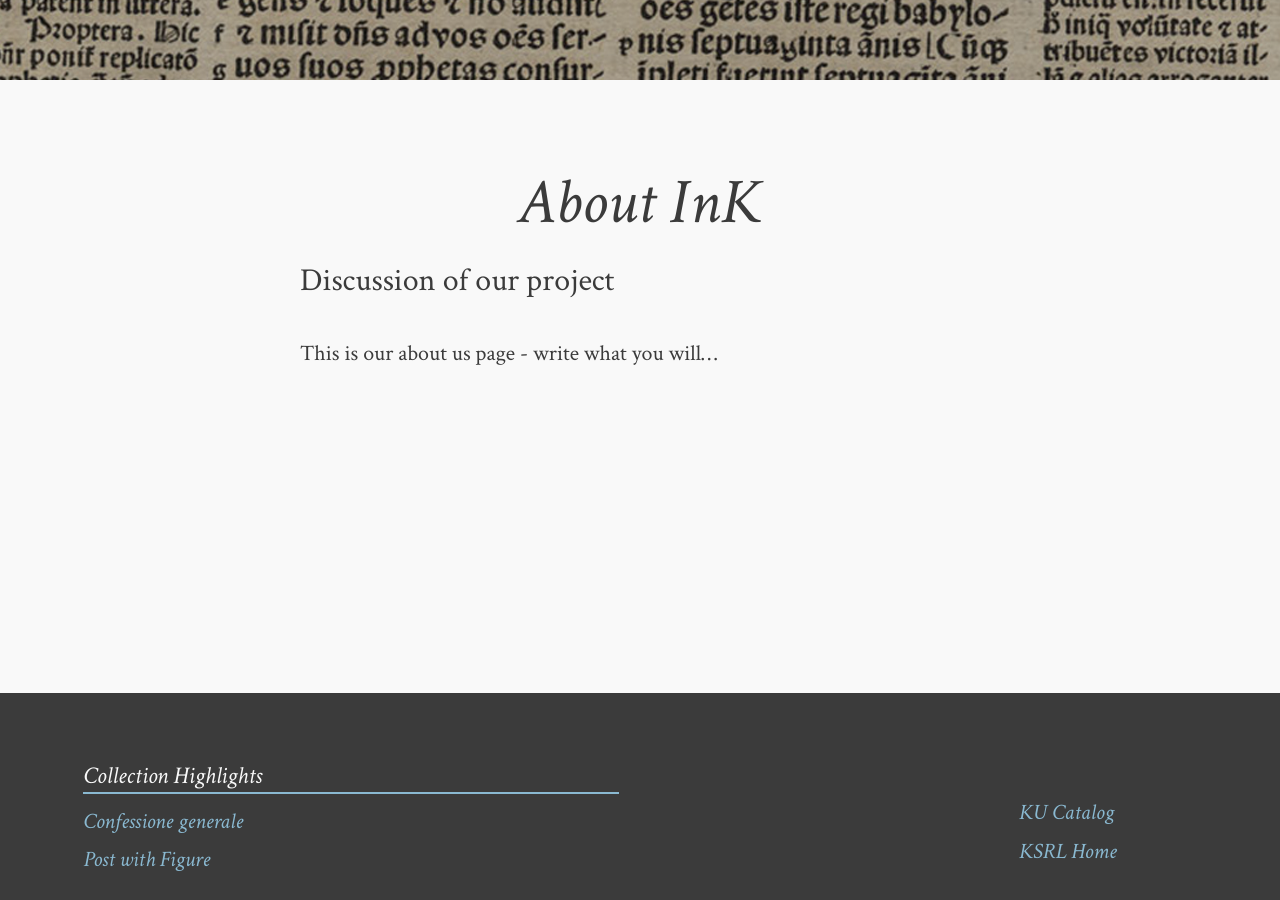
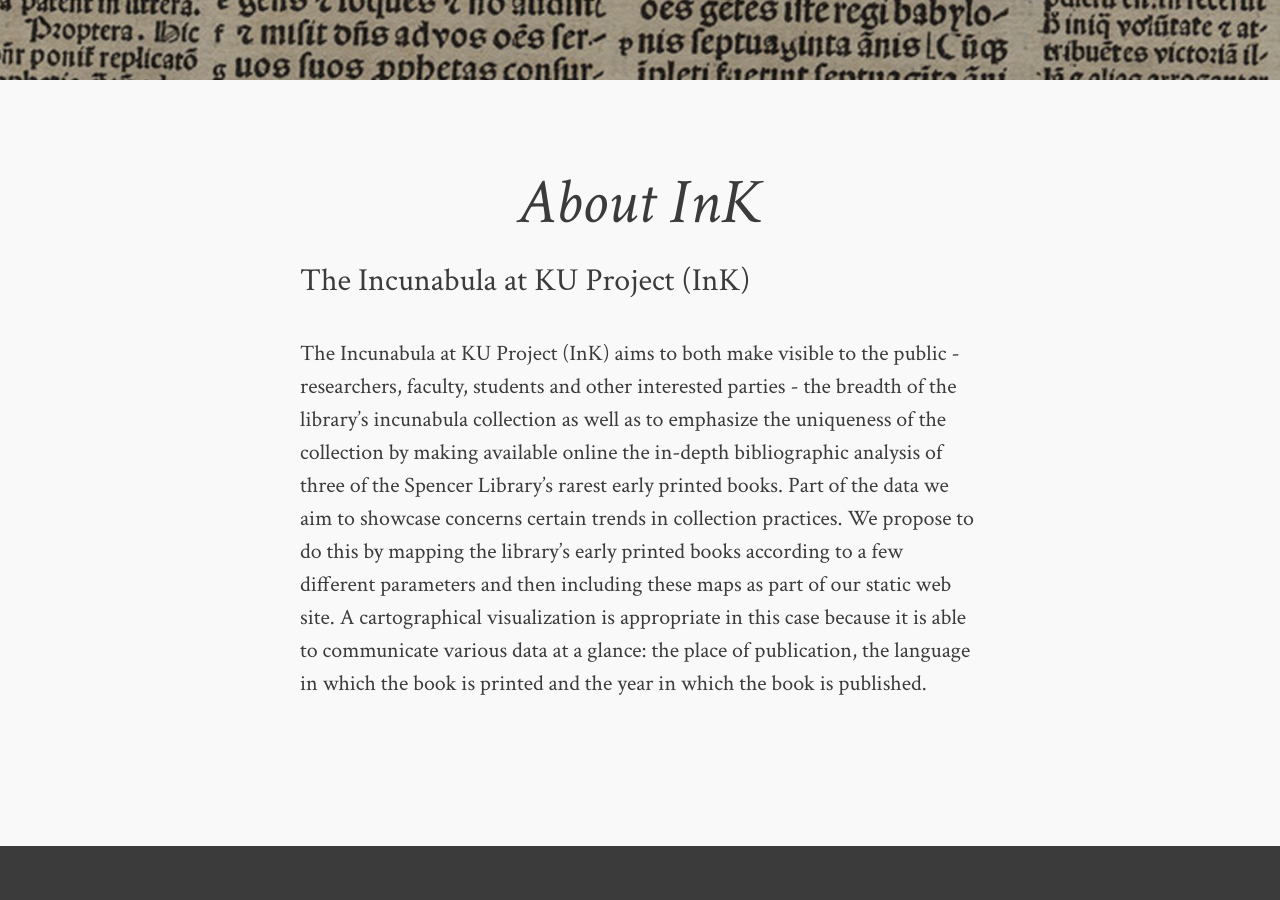
Before and after one commit to tenniso2/site, a Jekyll site: the page built from about.md, in a window 1280 px wide and 900 px high, scrolled down 470 px. Built offline with Jekyll 4.4.1, drawn with Linux system fonts in a browser that asks for light colours; comment, search, counter and statistics services are not loaded.

Commit message:
updated about page with Christi's text

```diff
--- a/about.md
+++ b/about.md
@@ -2,9 +2,9 @@
 layout: post
 permalink: /about/index.html
 title: About InK
-description: Discussion of our project
+description: The Incunabula at KU Project (InK)
 image:
   feature: text.jpg
 ---
 
-This is our about us page - write what you will...
+The Incunabula at KU Project (InK) aims to both make visible to the public - researchers, faculty, students and other interested parties - the breadth of the library's incunabula collection as well as to emphasize the uniqueness of the collection by making available online the in-depth bibliographic analysis of three of the Spencer Library's rarest early printed books. Part of the data we aim to showcase concerns certain trends in collection practices. We propose to do this by mapping the library's early printed books according to a few different parameters and then including these maps as part of our static web site. A cartographical visualization is appropriate in this case because it is able to communicate various data at a glance: the place of publication, the language in which the book is printed and the year in which the book is published.
```
